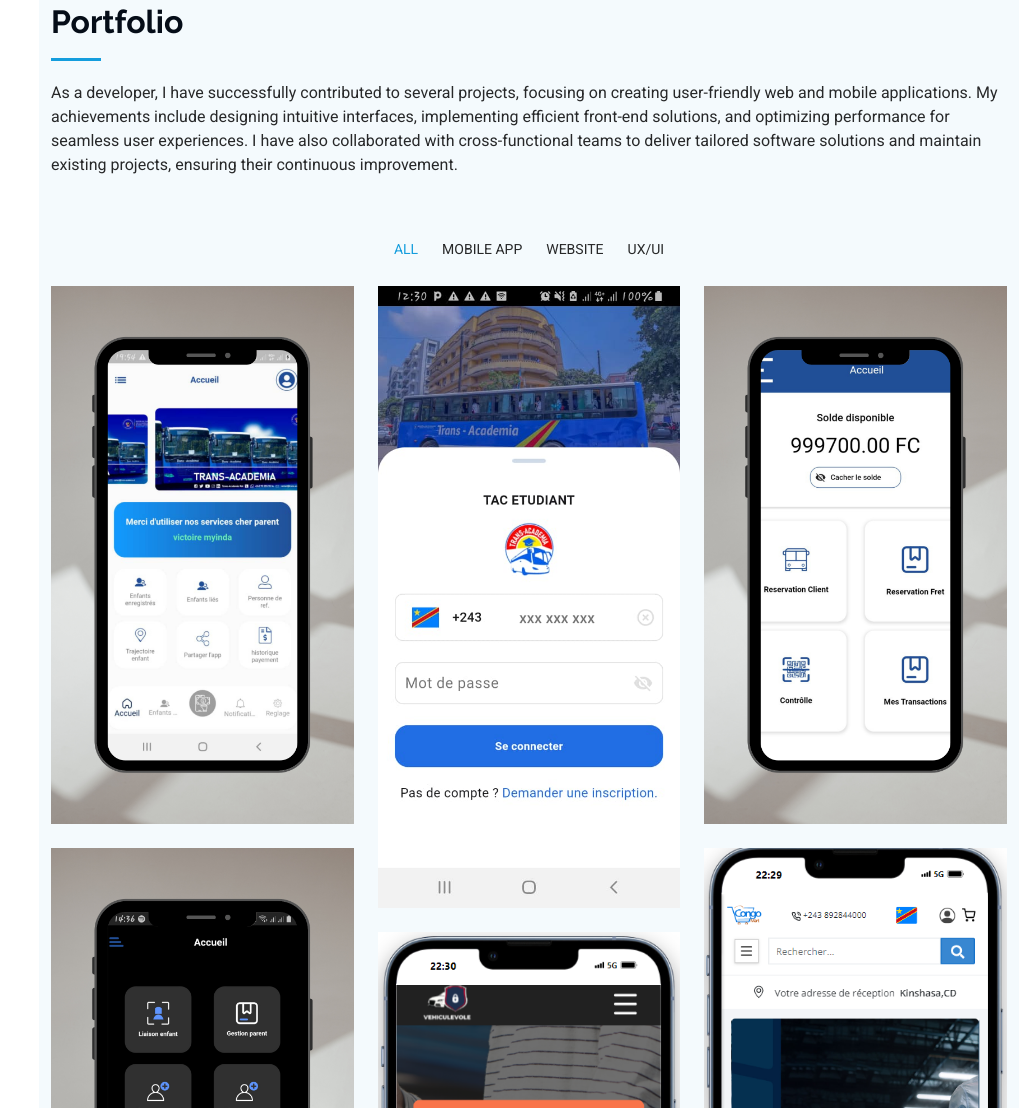
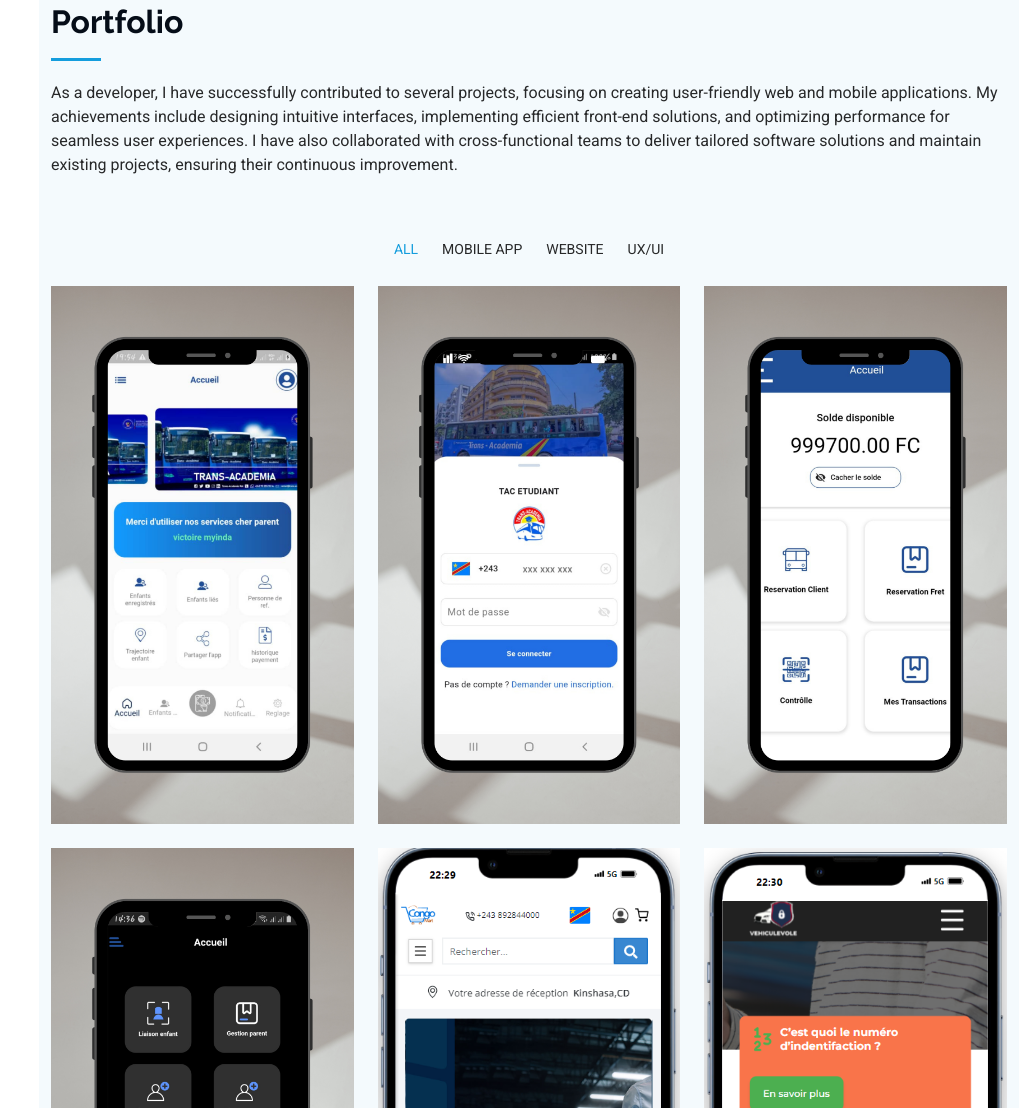
Before and after one commit to victoireMyinda/Myportfolio, a plain HTML site: page index.html in a window 1280 px wide. Shown: the part 3561-4669 px from the top of the page, without its empty margins (261-1280 px from the left). Drawn offline with Linux system fonts and the light colour scheme.

Commit message:
main:update

```diff
--- a/index.html
+++ b/index.html
@@ -473,11 +473,11 @@
 
               <div class="col-lg-4 col-md-6 portfolio-item isotope-item filter-app">
                 <div class="portfolio-content h-100">
-                  <img src="assets/img/portfolio/partenaire.jpeg" class="img-fluid" alt="">
+                  <img src="assets/img/portfolio/part.png" class="img-fluid" alt="">
                   <div class="portfolio-info">
                     <h4>TAC-etudiant</h4>
                     <p>TAC Kelasi is a digital solution for managing school subscriptions within Trans Academia</p>
-                    <a href="assets/img/portfolio/partenaire.jpeg" title="TAC-Kelasi parent" data-gallery="portfolio-gallery-app"
+                    <a href="assets/img/portfolio/part.png" title="TAC-Kelasi parent" data-gallery="portfolio-gallery-app"
                       class="glightbox preview-link"><i class="bi bi-zoom-in"></i></a>
                     <a href="https://play.google.com/store/apps/details?id=com.tac.kelasi" title="More Details" class="details-link"><i
                         class="bi bi-link-45deg"></i></a>
```
Also changed, not shown: assets/img/portfolio/part.png (added).
